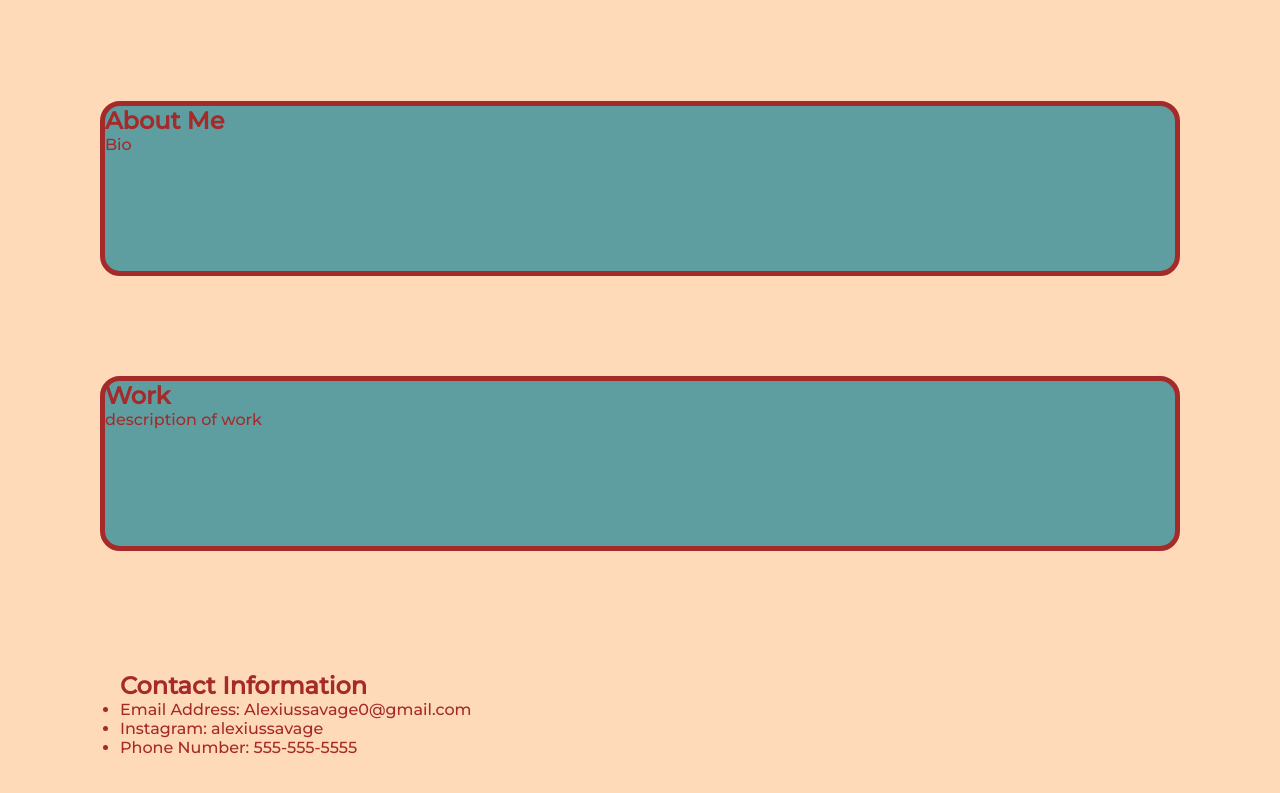
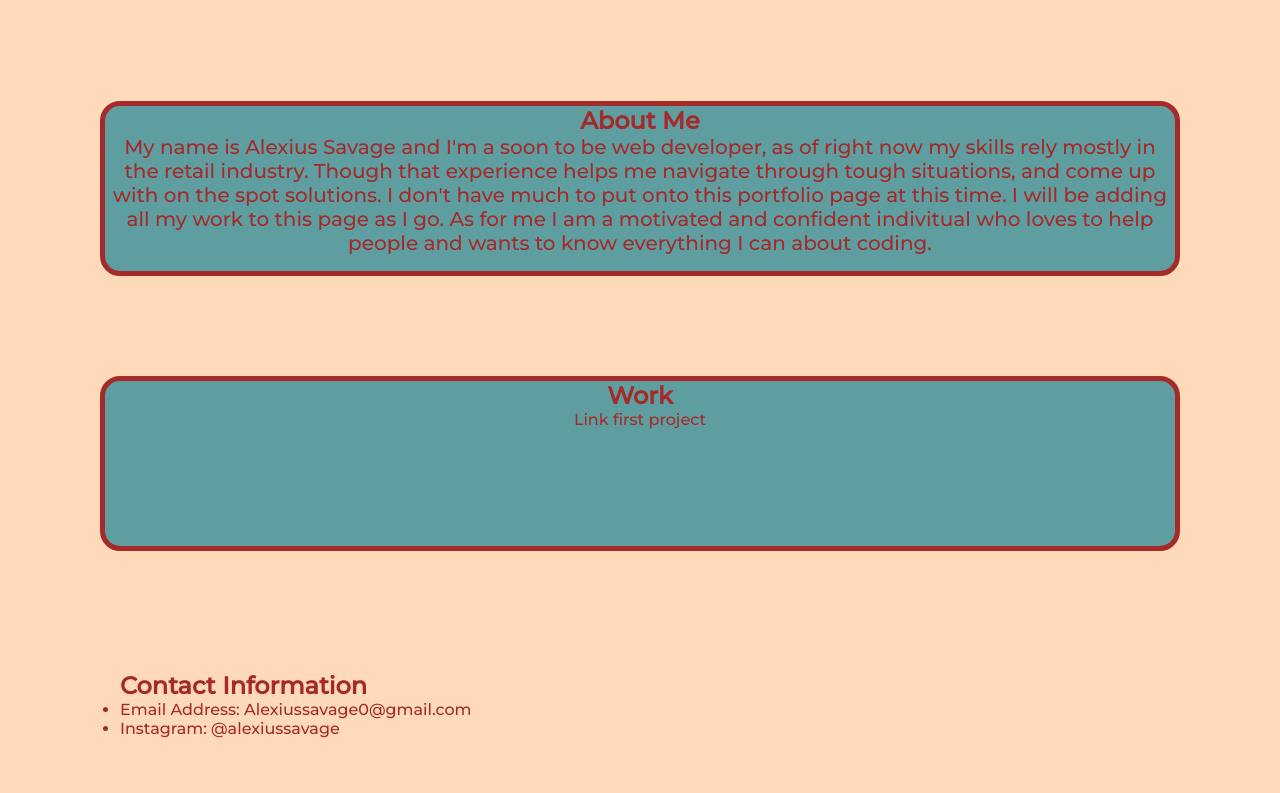
Before and after one commit to Asavage650/portfolio-alexius-savage, a plain HTML site: page index.html in a window 1280 px wide. Shown: the part 711-1504 px from the top of the page. Drawn offline with Linux system fonts and the light colour scheme.

```diff
--- a/index.html
+++ b/index.html
@@ -26,12 +26,16 @@
 <section class="textbox">
     <div id="About-me"></div>
     <h1>About Me</h1>
-    <p>Bio</p>
+    <p>My name is Alexius Savage and I'm a soon to be web developer, as of right now my skills rely mostly in the retail industry. Though that experience helps me navigate through tough situations, and come up with on the spot solutions. I don't have much to put onto this portfolio page at this time. I will be adding all my work to this page as I go.
+        As for me I am a motivated and confident indivitual who loves to help people and wants to know everything I can about coding.
+    </p>
 </section>
 <section class="textbox">
     <div id="Work" class="Work"></div>
     <h1>Work</h1>
-    <p>description of work</p>
+    <ul class="link">
+        <li>Link first project</li>
+    </ul>
 </section>
 
 <footer>
@@ -39,8 +43,7 @@
   <h2>Contact Information</h2>
   <ul>
     <li>Email Address: Alexiussavage0@gmail.com</li>
-    <li>Instagram: alexiussavage</li>
-    <li>Phone Number: 555-555-5555</li>
+    <li>Instagram: @alexiussavage</li>
   </ul>
 </footer>
 
--- a/style.css
+++ b/style.css
@@ -35,7 +35,12 @@
  h1 {
    font-family: "Montserrat", sans-serif;
    color: brown;
-   margin-right: auto;
+   text-align: center;
+ }
+
+ p {
+   font-size: 20px;
+   text-align: center;
  }
 
  .nav-links {
@@ -52,6 +57,11 @@
    width:auto;
    height:175px;
    border-radius: 20px;
+ }
+
+ .link {
+   list-style: none;
+   text-align: center;
  }
 
  button {
@@ -71,6 +81,7 @@
    padding: 20px;
    color:brown;
    font-family: "Montserrat", sans-serif;
+
  }
 img {
    border:5px solid brown;
```
Also changed, not shown: 1 other file.
